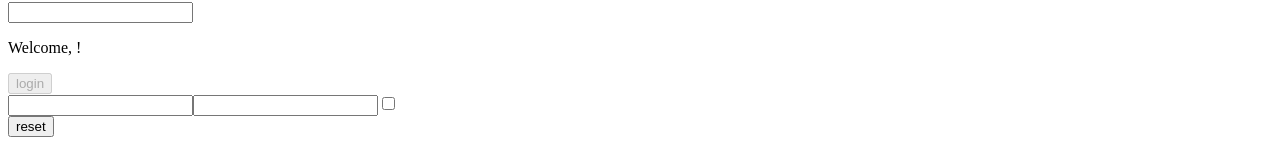
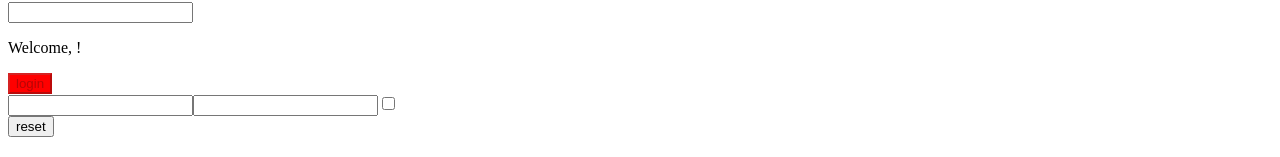
Before and after one commit to MarkupMonkey/react-project, a React (Create React App) app: page / in a window 1280 px wide. Shown: the part 480-637 px from the top of the page. Built offline with nearby package versions, Linux system fonts and the light colour scheme.

Commit message:
exercise stiling components 03

```diff
--- a/src/Login.js
+++ b/src/Login.js
@@ -9,11 +9,7 @@ class Login extends React.Component {
     }
 
     handlerInputChange = (event) => {
-        const value = event.target.value;
-        const name = event.target.name;
-        const type = event.target.type;
-        const checked = event.target.checked;
-
+        const {value, name, type, checked} = event.target
 
         this.setState({
             [name]: type === 'checkbox' ? checked : value,
@@ -33,12 +29,15 @@ class Login extends React.Component {
     }
 
     render() {
+        const LoginStyle={
+            backgroundColor: this.state.password.length >= 8 ? 'green' : 'red',
+        }
         return (
             <>
-                <div>
-                    <button onClick={this.onLogin} disabled={!this.state.username + !this.state.password}>login</button>
+                <div >
+                    <button style={LoginStyle} onClick={this.onLogin} disabled={!this.state.username + !this.state.password}>login</button>
                 </div>
-                <div>
+                <div >
                     <input name="username" value={this.state.username} onChange={this.handlerInputChange} />
                     <input name="password" type="password" value={this.state.password} onChange={this.handlerInputChange} />
                     <input name="remember" type="checkbox" checked={this.state.remember} onChange={this.handlerInputChange} />
```
